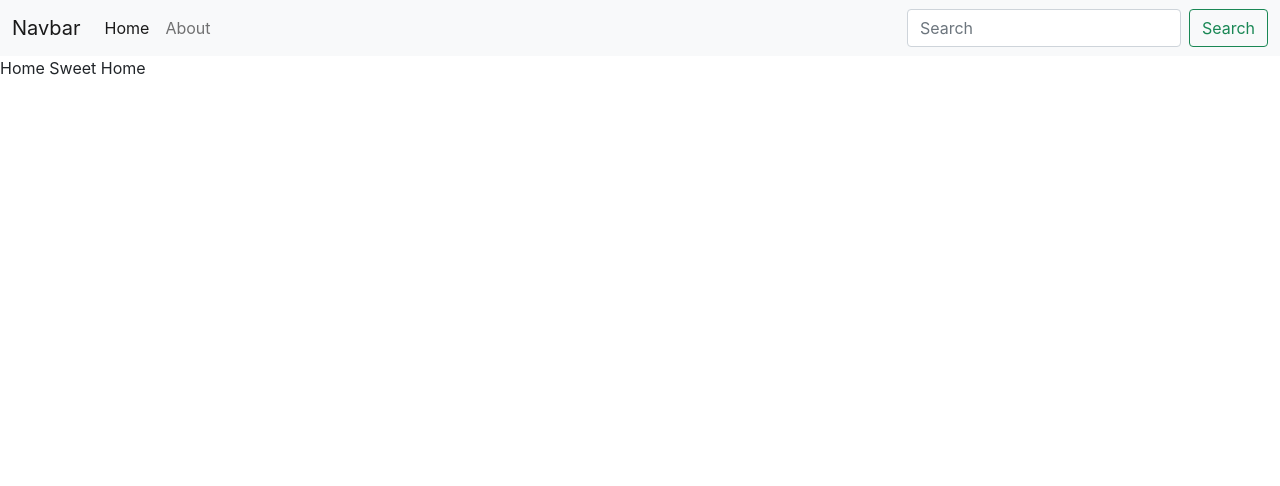
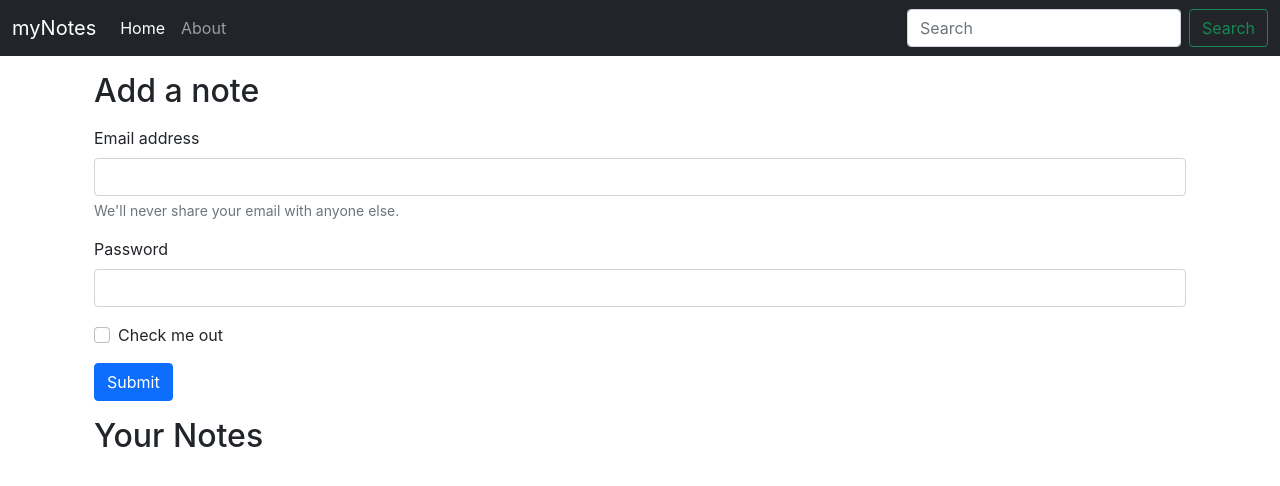
Before and after one commit to Goutham-02/my-notes, a React (Create React App) app: page / in a window 1280 px wide. Shown: the top 486 px of the page. Built offline with nearby package versions, Linux system fonts and the light colour scheme.

Commit message:
useLocation hook added to make Navbar routes active

```diff
--- a/src/App.js
+++ b/src/App.js
@@ -3,16 +3,23 @@
 import Navbar from './components/Navbar';
 import About from './components/About';
 import Home from './components/Home';
+import NoteState from './context/notes/NoteState';
 
 function App() {
   return (
+    <NoteState>
+      <>
         <Router>
           <Navbar />
+          <div className="container">
             <Routes>
               <Route exact path="/" element={<Home />} />
               <Route exact path="/about" element={<About />} />
             </Routes>
+          </div>
         </Router>
+      </>
+    </NoteState>
   );
 }
 
--- a/src/components/About.js
+++ b/src/components/About.js
@@ -1,8 +1,10 @@
-import React from 'react'
+import React, { useContext, useEffect } from 'react';
 
 const About = () => {
   return (
-    <div>This is About</div>
+    <div>
+      This is About
+    </div>
   )
 }
 
--- a/src/components/Home.js
+++ b/src/components/Home.js
@@ -2,7 +2,31 @@
 
 const Home = () => {
   return (
-    <div>Home Sweet Home</div>
+    <>
+      <div className='container my-3'>
+        <h2>Add a note</h2>
+        <form className='my-3'>
+          <div className="mb-3">
+            <label for="exampleInputEmail1" className="form-label">Email address</label>
+            <input type="email" className="form-control" id="exampleInputEmail1" aria-describedby="emailHelp" />
+            <div id="emailHelp" className="form-text">We'll never share your email with anyone else.</div>
+          </div>
+          <div className="mb-3">
+            <label for="exampleInputPassword1" className="form-label">Password</label>
+            <input type="password" className="form-control" id="exampleInputPassword1" />
+          </div>
+          <div className="mb-3 form-check">
+            <input type="checkbox" className="form-check-input" id="exampleCheck1" />
+            <label className="form-check-label" for="exampleCheck1">Check me out</label>
+          </div>
+          <button type="submit" className="btn btn-primary">Submit</button>
+        </form>
+      </div>
+
+      <div className="container">
+        <h2>Your Notes</h2>
+      </div>
+    </>
   )
 }
 
--- a/src/components/Navbar.js
+++ b/src/components/Navbar.js
@@ -1,22 +1,26 @@
-import React from 'react'
-import { Link } from 'react-router-dom'
+import React, { useEffect } from 'react'
+import { Link, useLocation } from 'react-router-dom'
 
 const Navbar = () => {
+    let location = useLocation();
+    useEffect(() => {
+        console.log(location.pathname);
+    }, [location]);
     return (
         <>
-            <nav className="navbar navbar-expand-lg navbar-light bg-light">
+            <nav className="navbar navbar-expand-lg navbar-dark bg-dark">
                 <div className="container-fluid">
-                    <Link className="navbar-brand" to="/">Navbar</Link>
+                    <Link className="navbar-brand" to="/">myNotes</Link>
                     <button className="navbar-toggler" type="button" data-bs-toggle="collapse" data-bs-target="#navbarSupportedContent" aria-controls="navbarSupportedContent" aria-expanded="false" aria-label="Toggle navigation">
                         <span className="navbar-toggler-icon"></span>
                     </button>
                     <div className="collapse navbar-collapse" id="navbarSupportedContent">
                         <ul className="navbar-nav me-auto mb-2 mb-lg-0">
                             <li className="nav-item">
-                                <Link className="nav-link active" aria-current="page" to="/">Home</Link>
+                                <Link className={`nav-link ${location.pathname==="/" ? 'active' : ""}`} aria-current="page" to="/">Home</Link>
                             </li>
                             <li className="nav-item">
-                                <Link className="nav-link" to="/about">About</Link>
+                                <Link className={`nav-link ${location.pathname==="/about" ? 'active' : ""}`} to="/about">About</Link>
                             </li>
                         </ul>
                         <form className="d-flex">
--- /dev/null
+++ b/src/context/notes/NoteState.js
@@ -0,0 +1,13 @@
+import noteContext from "./noteContext";
+import { useState } from "react";
+
+const NoteState = (props) => {
+
+    return (
+        <noteContext.Provider value={{}}>
+            {props.children}
+        </noteContext.Provider>
+    )
+}
+
+export default NoteState;
--- /dev/null
+++ b/src/context/notes/noteContext.js
@@ -0,0 +1,5 @@
+import { createContext } from "react";
+
+const noteContext = createContext();
+
+export default noteContext;
```
Lines whose indentation alone changed are shown as unchanged.
